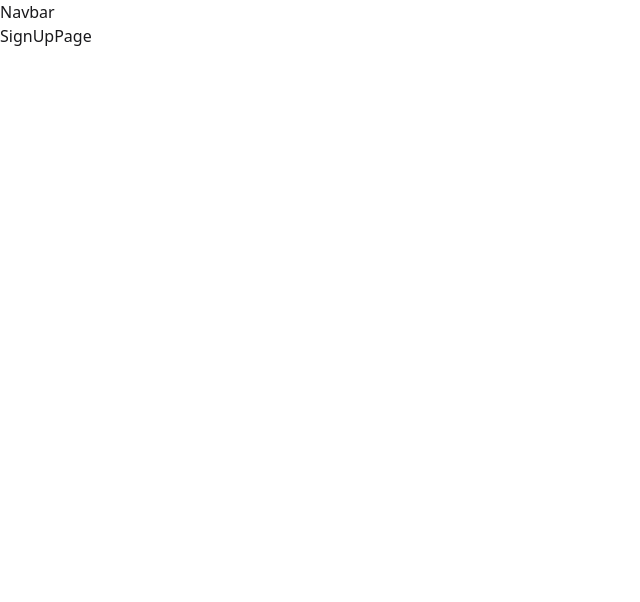
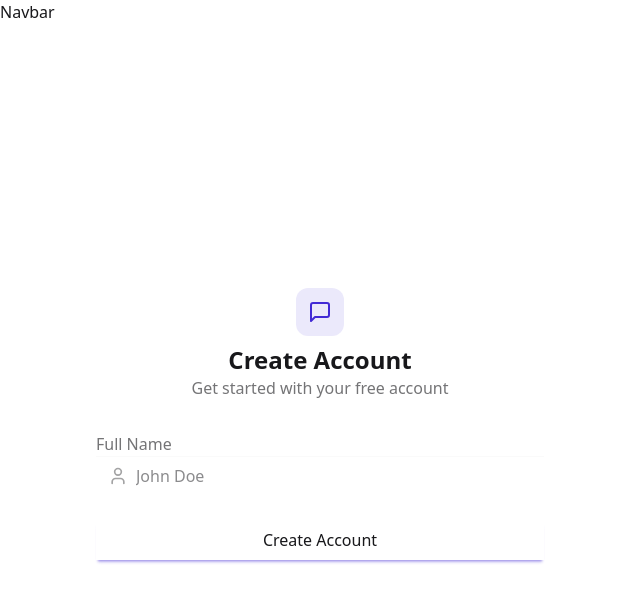
Before and after one commit to myfishdrowned/realtime-chat-app, a React (Vite) app in the folder chat-app/frontend/: page /signup in a window 1280 px wide. Shown: the top 602 px of the page, without its empty margins (0-640 px from the left). Built offline with nearby package versions, Linux system fonts and the light colour scheme; no server answers.

Commit message:
signup page skeleton implemented

```diff
--- a/chat-app/frontend/package.json
+++ b/chat-app/frontend/package.json
@@ -13,6 +13,7 @@
     "@tailwindcss/vite": "^4.0.14",
     "axios": "^1.8.3",
     "cors": "^2.8.5",
+    "lucide-react": "^0.483.0",
     "postcss-cli": "^11.0.1",
     "react": "^19.0.0",
     "react-dom": "^19.0.0",
--- a/chat-app/frontend/src/App.jsx
+++ b/chat-app/frontend/src/App.jsx
@@ -7,26 +7,37 @@
 import SettingsPage from "./pages/SettingsPage";
 import ProfilePage from "./pages/ProfilePage";
 
-import { Routes, Route } from "react-router-dom";
+import { Routes, Route, Navigate } from "react-router-dom";
 import { useEffect } from "react";
 
+import { Loader } from "lucide-react";
+
 const App = () => {
-  const {authUser, checkAuth} = useAuthStore();
+  const {authUser, checkAuth, isCheckingAuth} = useAuthStore();
 
   useEffect(() => {
     checkAuth();
   }, [checkAuth]);
 
   console.log(authUser);
+
+if (isCheckingAuth && !authUser) {
+  return ( <div className="flex items-center justify-center h-screen">
+  <Loader className="size-10 animate-spin" />
+</div>
+  );
+}
+
   return (
     <div>
       <Navbar />
+
       <Routes>
-        <Route path="/" element={<HomePage />} />
-        <Route path="/signup" element={<SignUpPage />} />
-        <Route path="/login" element={<LoginPage />} />
+        <Route path="/" element={authUser ? <HomePage /> : <Navigate to="/login" />} />
+        <Route path="/signup" element={!authUser ? <SignUpPage /> : <Navigate to="/" />} />
+        <Route path="/login" element={!authUser ? <LoginPage /> : <Navigate to="/" />} />
         <Route path="/settings" element={<SettingsPage />} />
-        <Route path="/profile" element={<ProfilePage />} />
+        <Route path="/profile" element={authUser ? <ProfilePage /> : <Navigate to="/login" />} />
       </Routes>
     </div>
   );
--- a/chat-app/frontend/src/pages/SignUpPage.jsx
+++ b/chat-app/frontend/src/pages/SignUpPage.jsx
@@ -1,9 +1,83 @@
-import React from 'react'
+import { useState } from "react";
+import { useAuthStore } from "../store/useAuthStore";
+import { User, MessageSquare } from "lucide-react";
 
 const SignUpPage = () => {
+  const [showPassword, setShowPassword] = useState(false);
+  const [formData, setFormData] = useState({
+    fullName: "",
+    email: "",
+    password: "",
+  });
+
+  const { signup, isSigningUp } = useAuthStore();
+
+  const validateForm = () => {
+    if (!formData.fullName.trim()) return toast.error("Full name is required");
+    if (!formData.email.trim()) return toast.error("Email is required");
+    if (!/\S+@\S+\.\S+/.test(formData.email)) return toast.error("Invalid email format");
+    if (!formData.password) return toast.error("Password is required");
+    if (formData.password.length < 6) return toast.error("Password must be at least 6 characters");
+
+    return true;
+  };
+
+  const handleSubmit = (e) => {
+    e.preventDefault();
+
+    const success = validateForm();
+
+    if (success === true) signup(formData);
+  };
+
   return (
-    <div>SignUpPage</div>
-  )
-}
+    <div className="min-h-screen grid lg:grid-cols-2">
+      {/* Left side */}
+      <div className="flex flex-col justify-center items-center p-6 sm:p-12">
+        <div className="w-full max-w-md space-y-8">
+          {/* LOGO */}
+          <div className="text-center mb-8">
+            <div className="flex flex-col items-center gap-2 group">
+              <div
+                className="size-12 rounded-xl bg-primary/10 flex items-center justify-center
+                group-hover:bg-primary/20 transition-colors"
+              >
+                <MessageSquare className="size-6 text-primary" />
+              </div>
+            </div>
 
-export default SignUpPage
+            <h1 className="text-2xl font-bold mt-2">Create Account</h1>
+            <p className="text-base-content/60">Get started with your free account</p>
+          </div>
+
+
+          <form onSubmit={handleSubmit} className="space-y-6">
+            <div className="form-control">
+              <label className="label">
+                <span className="label-text font-medium">Full Name</span>
+              </label>
+              <div className="relative">
+                <div className="absolute inset-y-0 left-0 pl-3 flex items-center pointer-events-none">
+                  <User className="size-5 text-base-content/40" />
+                </div>
+                <input
+                  type="text"
+                  className="input input-bordered w-full pl-10"
+                  placeholder="John Doe"
+                  value={formData.fullName}
+                  onChange={(e) => setFormData({ ...formData, fullName: e.target.value })}
+                />
+              </div>
+            </div>
+
+            <button type="submit" className="btn btn-primary w-full" disabled={isSigningUp}>
+              {isSigningUp ? "Loading..." : "Create Account"}
+            </button>
+          </form>
+        </div>
+      </div>
+    </div>
+  );
+};
+
+export default SignUpPage;
--- a/chat-app/frontend/src/store/useAuthStore.js
+++ b/chat-app/frontend/src/store/useAuthStore.js
@@ -1,23 +1,40 @@
 import { create } from 'zustand';
-import { axiosInstance } from '../lib/axios';
+import { axiosInstance } from '../lib/axios.js';
 
-export const useAuthStore = create((set) => ({
+export const useAuthStore = create((set, get) => ({
     authUser: null,
     isSigningUp: false,
     isLoggingIn: false,
     isUpdatingProfile: false,
+    isCheckingAuth: true,
+    onlineUsers: [],
+    socket: null,
 
-    isCheckingAuth: true,
-    setAuthUser: (user) => set({ authUser: user }),
     checkAuth: async () => {
       try {
-            const res = await axiosInstance.get('/auth/check');
-            set({authUser: res.data});
+        const res = await axiosInstance.get("/auth/check");
+
+        set({ authUser: res.data });
+        get().connectSocket();
       } catch (error) {
         console.log("Error in checkAuth:", error);
-            set({authUser: null});
-        }finally {
-            set({isCheckingAuth: false});
+        set({ authUser: null });
+      } finally {
+        set({ isCheckingAuth: false });
+      }
+        },
+
+        signup: async (data) => {
+          set({ isSigningUp: true });
+          try {
+            const res = await axiosInstance.post("/auth/signup", data);
+            set({ authUser: res.data });
+            toast.success("Account created successfully");
+            get().connectSocket();
+          } catch (error) {
+            toast.error(error.response.data.message);
+          } finally {
+            set({ isSigningUp: false });
           }
         },
     }));
```
Also changed, not shown: 1 other file (tests, documents, lock files or other folders). Lines whose indentation alone changed are shown as unchanged.
